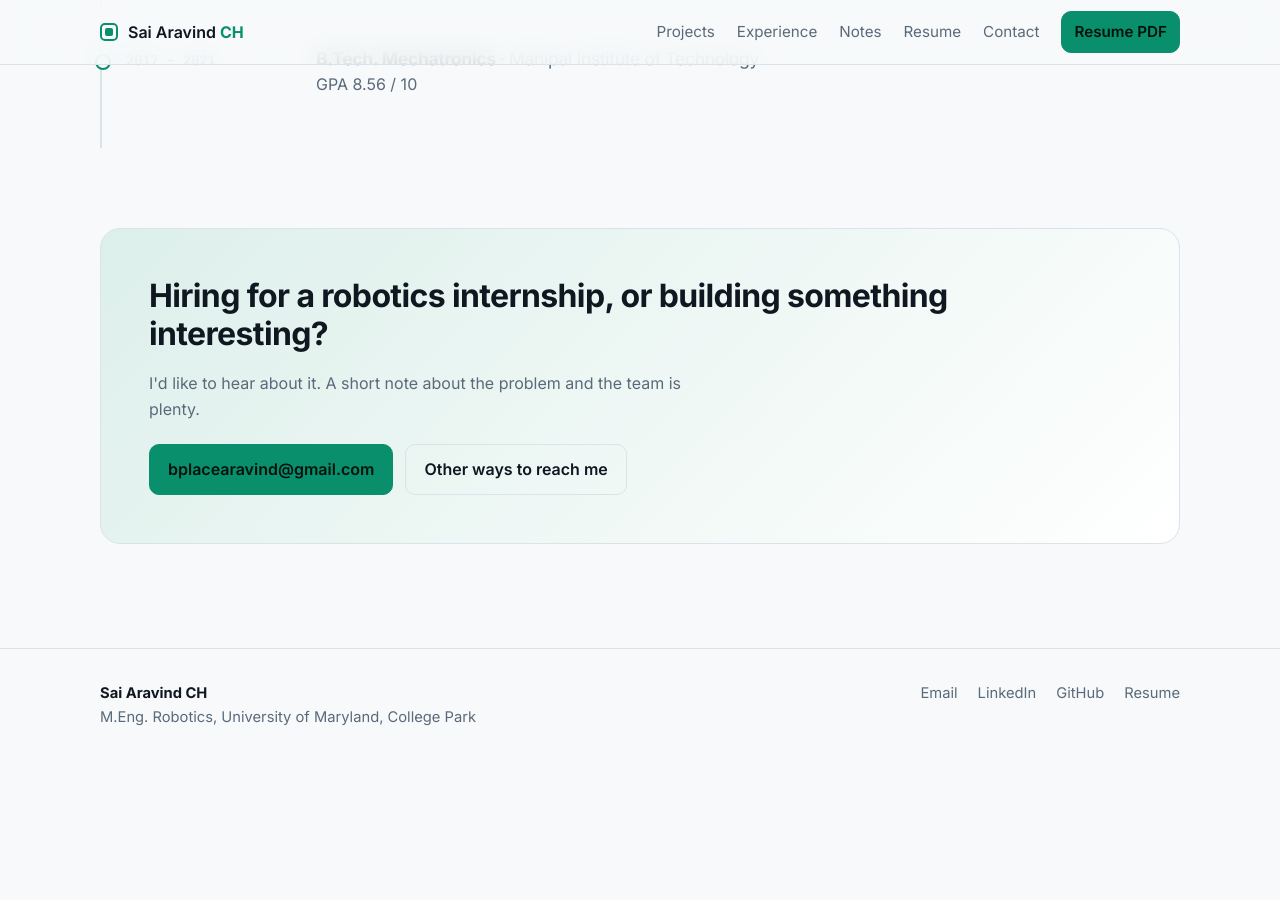
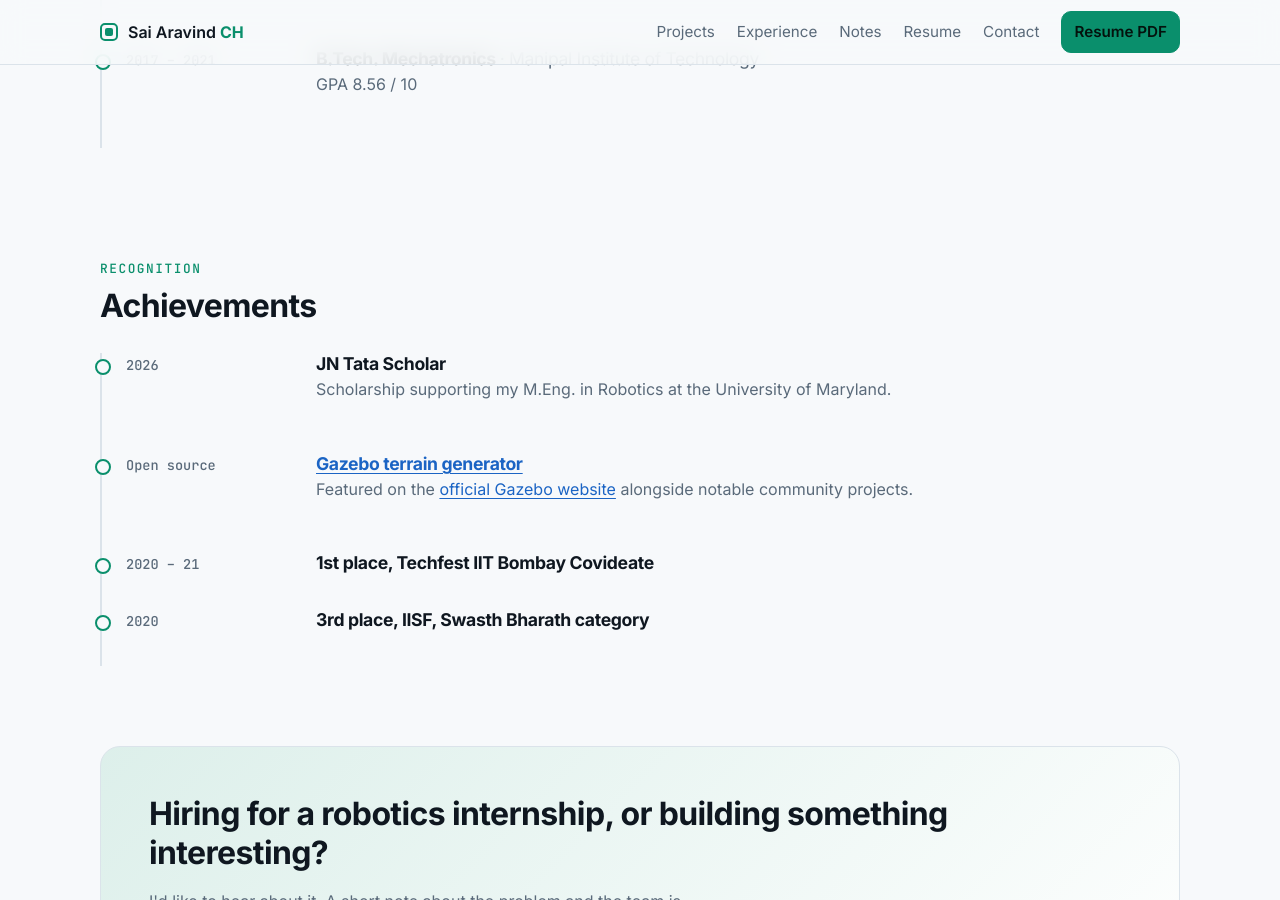
Before and after one commit to saiaravind19/saiaravind19.github.io, a Jekyll site: the page built from index.html, in a window 1280 px wide and 900 px high, scrolled down 3880 px. Built offline with Jekyll 4.4.1, drawn with Linux system fonts in a browser that asks for light colours; before the commit the page ends 4641 px from its top, so only the background shows below that.

Commit message:
Add Achievements section to homepage
Co-Authored-By: Claude Sonnet 5.5 <noreply@anthropic.com>
Claude-Session: https://claude.ai/code/session_01Uygx4swpUUaZp8SEB9VVWY

```diff
--- a/index.html
+++ b/index.html
@@ -94,6 +94,38 @@ body_class: home
   </ol>
 </section>
 
+<section class="wrap section">
+  <div class="section-head"><p class="eyebrow">Recognition</p><h2>Achievements</h2></div>
+  <ol class="timeline">
+    <li>
+      <div class="tl-when">2026</div>
+      <div class="tl-body">
+        <h3>JN Tata Scholar</h3>
+        <p class="muted">Scholarship supporting my M.Eng. in Robotics at the University of Maryland.</p>
+      </div>
+    </li>
+    <li>
+      <div class="tl-when">Open source</div>
+      <div class="tl-body">
+        <h3><a href="https://github.com/saiaravind19/gazebo_terrain_generator">Gazebo terrain generator</a></h3>
+        <p class="muted">Featured on the <a href="https://gazebosim.org/docs/latest/projects_using_gazebo/">official Gazebo website</a> alongside notable community projects.</p>
+      </div>
+    </li>
+    <li>
+      <div class="tl-when">2020 – 21</div>
+      <div class="tl-body">
+        <h3>1st place, Techfest IIT Bombay Covideate</h3>
+      </div>
+    </li>
+    <li>
+      <div class="tl-when">2020</div>
+      <div class="tl-body">
+        <h3>3rd place, IISF, Swasth Bharath category</h3>
+      </div>
+    </li>
+  </ol>
+</section>
+
 <section class="wrap cta">
   <div class="cta-card">
     <h2>Hiring for a robotics internship, or building something interesting?</h2>
```
